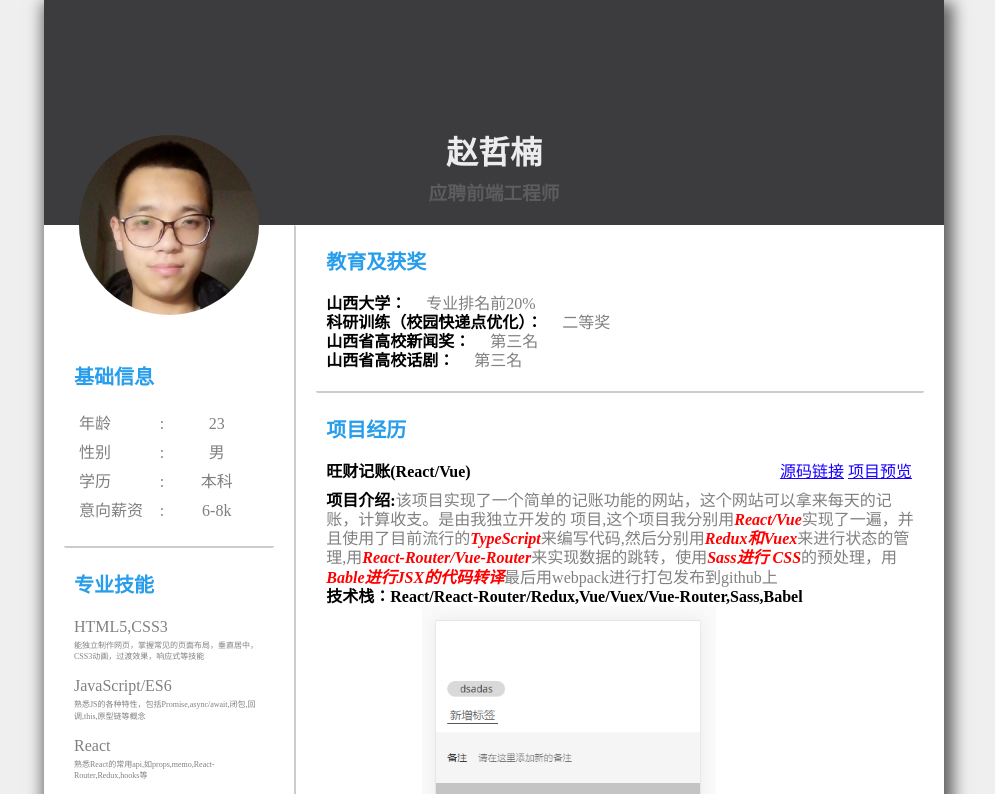
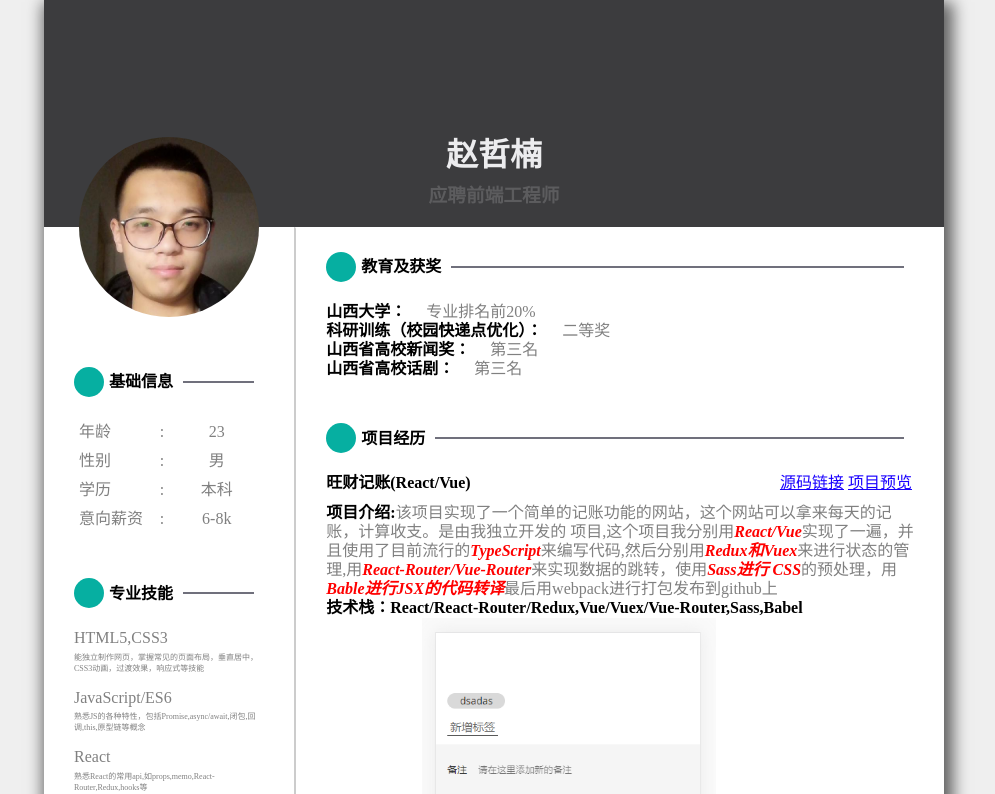
Before and after one commit to znzaznz/react-resume, a React (Create React App) app: page / in a window 1280 px wide. Shown: the top 794 px of the page, without its empty margins (146-1141 px from the left). Built offline with nearby package versions, Linux system fonts and the light colour scheme.

Commit message:
重新尝试改变样式

```diff
--- a/public/index.html
+++ b/public/index.html
@@ -9,11 +9,11 @@
       name="description"
       content="Web site created using create-react-app"
     />
-    <title>React App</title>
+    <title>赵哲楠-应聘前端开发-2021</title>
   </head>
   <body>
     <noscript>You need to enable JavaScript to run this app.</noscript>
-    <script src="//at.alicdn.com/t/font_682866_alnydmzso7o.js"></script>
+    <script src="//at.alicdn.com/t/font_682866_5jqsu3xpcd.js"></script>
     <div id="root"></div>
   </body>
 </html>
--- a/src/component/Section/Section.jsx
+++ b/src/component/Section/Section.jsx
@@ -4,7 +4,14 @@ import "./index.scss"
 export default function Section(props) {
     return (
         <div className={"section"}>
-            <h1>{props.name}</h1>
+            <header>
+                <div>
+                    <svg className="icon">
+                        <use xlinkHref={`#${props.svg}`} />
+                    </svg>
+                </div>
+                <h1>{props.name}</h1>
+            </header>
             <section>
                 {props.children}
             </section>
--- a/src/component/Section/index.scss
+++ b/src/component/Section/index.scss
@@ -1,13 +1,37 @@
 .section{
   line-height: 1.2;
-  >h1{
-    font-size: 20px;
-    color: rgb(39, 157, 235);
+  >header{
+    display: flex;
+    align-items: center;
+    >div{
+      width: 30px;
+      height: 30px;
+      border-radius: 50%;
+      display: inline-flex;
+      justify-content: center;
+      align-items: center;
+      background-color: rgb(6,175,161);
+      margin-right: 5px;
+      .icon{
+        fill: white;
+      }
+    }
+    h1{
+      font-size: 16px;
+      font-weight: bolder;
+      color: black;
+    }
+    &::after{
+      display: block;
+      content: "";
+      border: 1px solid rgb(112, 112, 124);
+      flex-grow: 1;
+      margin: 0 10px;
+    }
   }
   >section{
     padding: 20px 0;
   }
-  border-bottom: 2px solid rgb(204,204,204);
   border-radius: 2px;
   margin: 25px 20px 25px;
   padding: 0 10px;
--- a/src/view/Aside/Aside.jsx
+++ b/src/view/Aside/Aside.jsx
@@ -10,14 +10,17 @@ export default function Aside() {
     return (
         <aside className={"aside"}>
             <img src={picture} alt="Background" className={'picture'}/>
-            <Section name={"基础信息"}>
+            <Section name={"基础信息"} svg={"icon-more"}>
                 <BasicMessage/>
             </Section>
-            <Section name={"专业技能"}>
+            <Section name={"专业技能"} svg={"icon-ruanjianjineng"}>
                 <ProfessionalSkill/>
             </Section>
-            <Section name={"联系方式"} className={"contact"}>
+            <Section name={"联系方式"} svg={"icon-duanxin"}>
                 <ContactWays/>
+            </Section>
+            <Section name={"更多相关"} svg={"icon-xieboke"}>
+
             </Section>
         </aside>
     )
--- a/src/view/Main/Main.jsx
+++ b/src/view/Main/Main.jsx
@@ -9,13 +9,13 @@ import fronted from "../../assets/project Preview/Y{K}652GRJ4Z0_M7$$~DH@Q.png"
 export default function Main() {
     return (
         <main className={"Main"}>
-            <Section name={"教育及获奖"}>
+            <Section name={"教育及获奖"} svg={"icon-x"}>
                 <EducationAndAwards information={"山西大学："} value={"专业排名前20%"}/>
                 <EducationAndAwards information={"科研训练（校园快递点优化）："} value={"二等奖"}/>
                 <EducationAndAwards information={"山西省高校新闻奖："} value={"第三名"}/>
                 <EducationAndAwards information={"山西省高校话剧："} value={"第三名"}/>
             </Section>
-            <Section name={"项目经历"}>
+            <Section name={"项目经历"} svg={"icon-xiangmu"}>
                 <ProjectExperience name={"旺财记账(React/Vue)"} codeUrl={"https://github.com/znzaznz/monery-website"} previewUrl={"https://xiaoznz.gitee.io/monery-website/#/money"}>
                     <p>
                         <span style={{color:"black",fontWeight:"bolder"}}>项目介绍:</span>该项目实现了一个简单的记账功能的网站，这个网站可以拿来每天的记账，计算收支。是由我独立开发的
@@ -43,7 +43,7 @@ export default function Main() {
                     </p>
                 </ProjectExperience>
             </Section>
-            <Section name={"开源项目"}>
+            <Section name={"开源项目"} svg={'icon-kaiyuan'}>
                 <ProjectExperience name={"简历模板(React实现)"} codeUrl={"https://github.com/znzaznz/react-resume"}>
                     <p>
                         <span style={{color:"black",fontWeight:"bolder"}}>项目介绍:</span>
```
Also changed, not shown: src/component/Contact/Contact.jsx (added, +11 -0 lines).
